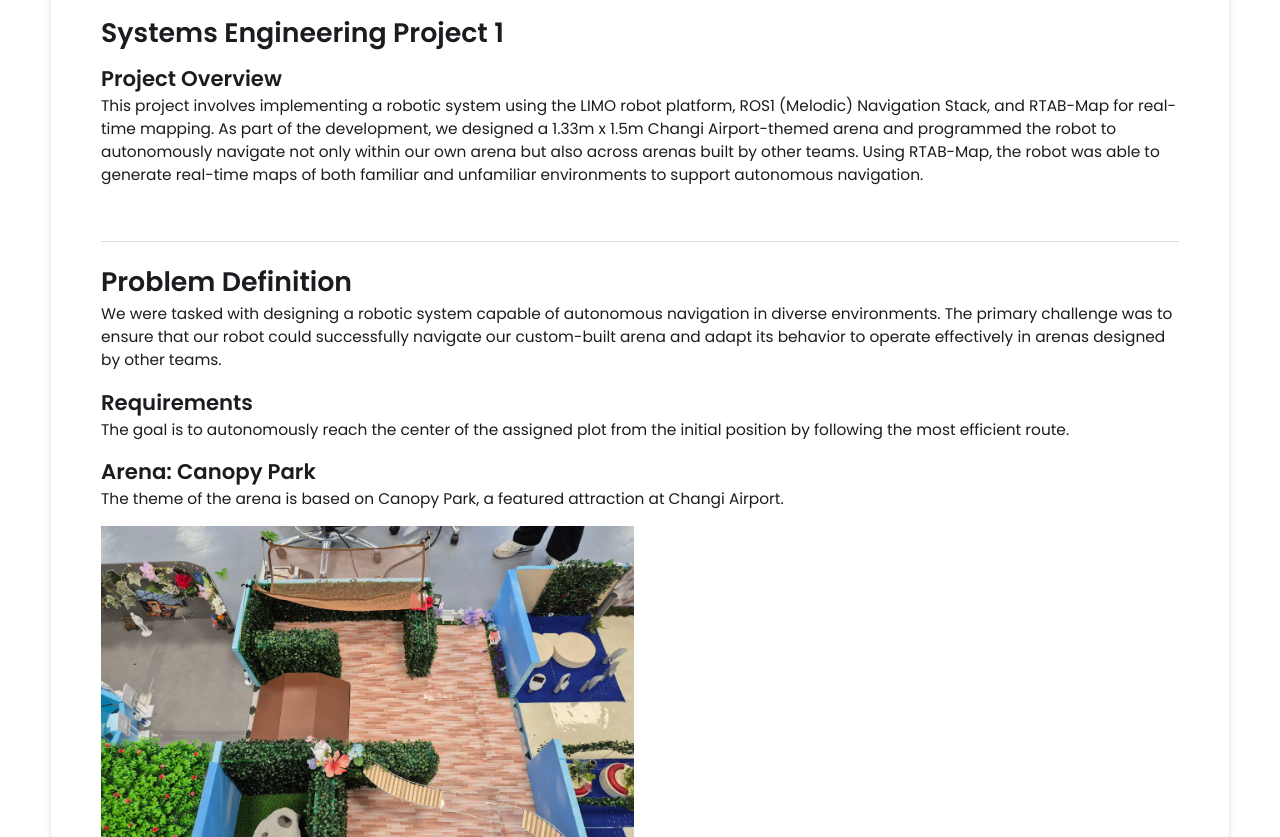
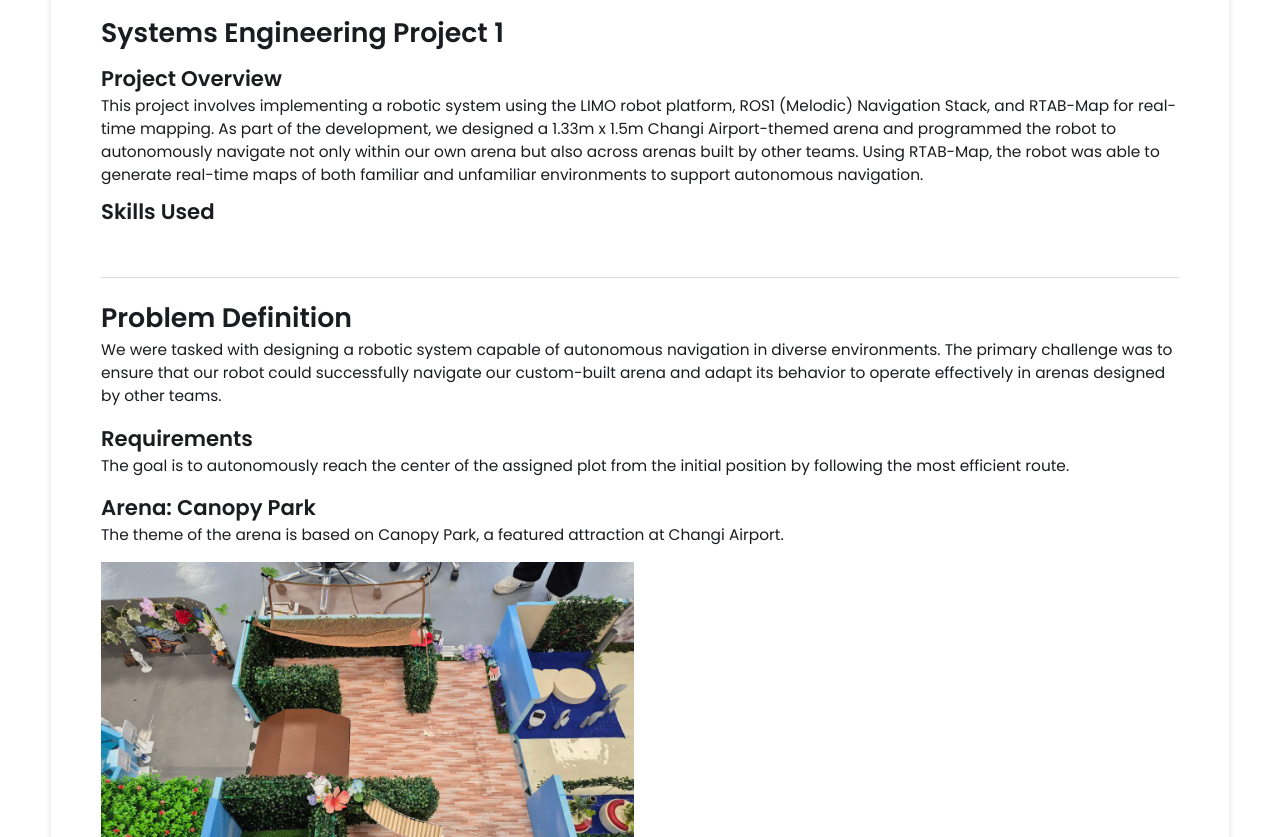
Before and after one commit to AloysiusHo/AloysiusHo.github.io, a Jekyll site: the page built from _projects/demo-project/index.md, in a window 1280 px wide and 900 px high, scrolled down 431 px, cut to the strip 63-900 px from the top of the window. Built offline with Jekyll 4.4.1, drawn with Linux system fonts in a browser that asks for light colours.

Commit message:
Update post.html

```diff
--- a/_layouts/post.html
+++ b/_layouts/post.html
@@ -19,6 +19,7 @@ layout: wrapper
             <p>{{ page.description }}</p>
         </div>
         <div class="skills-card">
+            <h2>Skills Used</h2>
             <div class="skills-list">
                 {% for skill in page.skills %}
                 <span class="skill">{{ skill }}</span>
```
